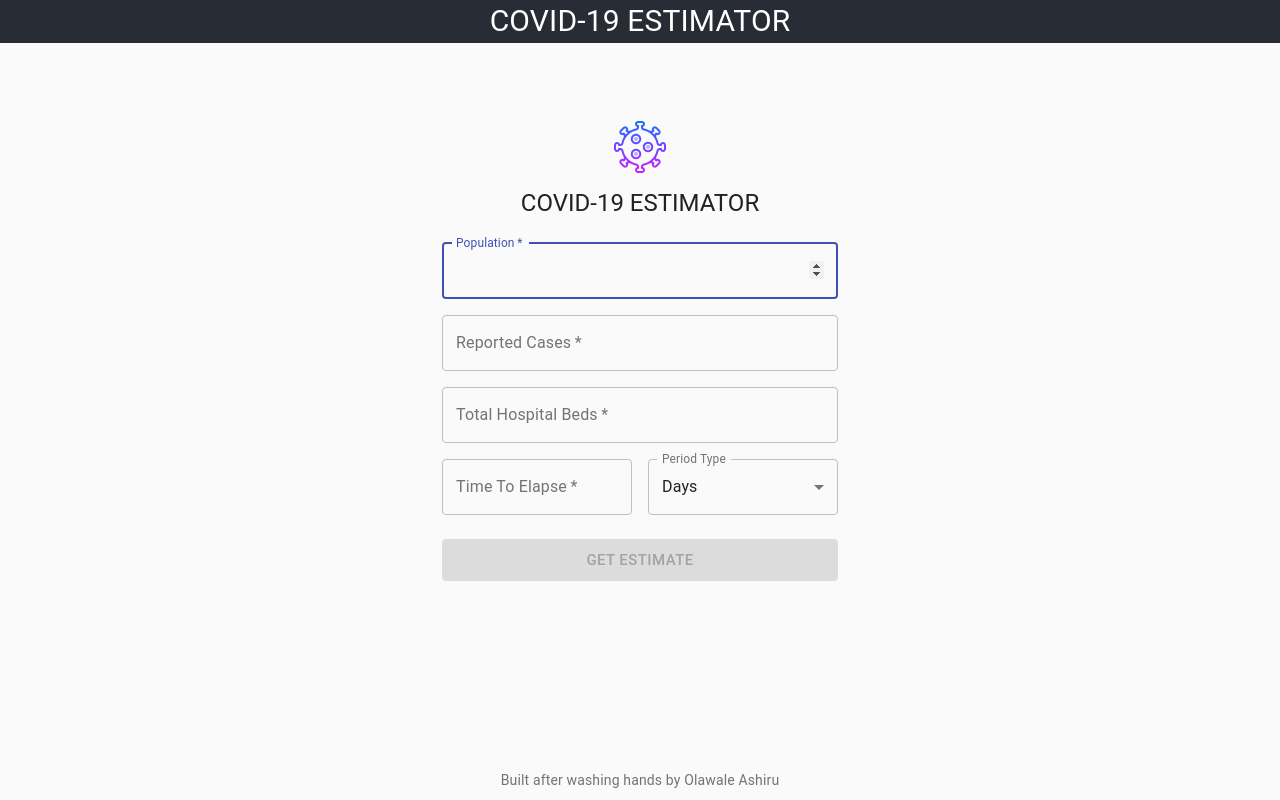
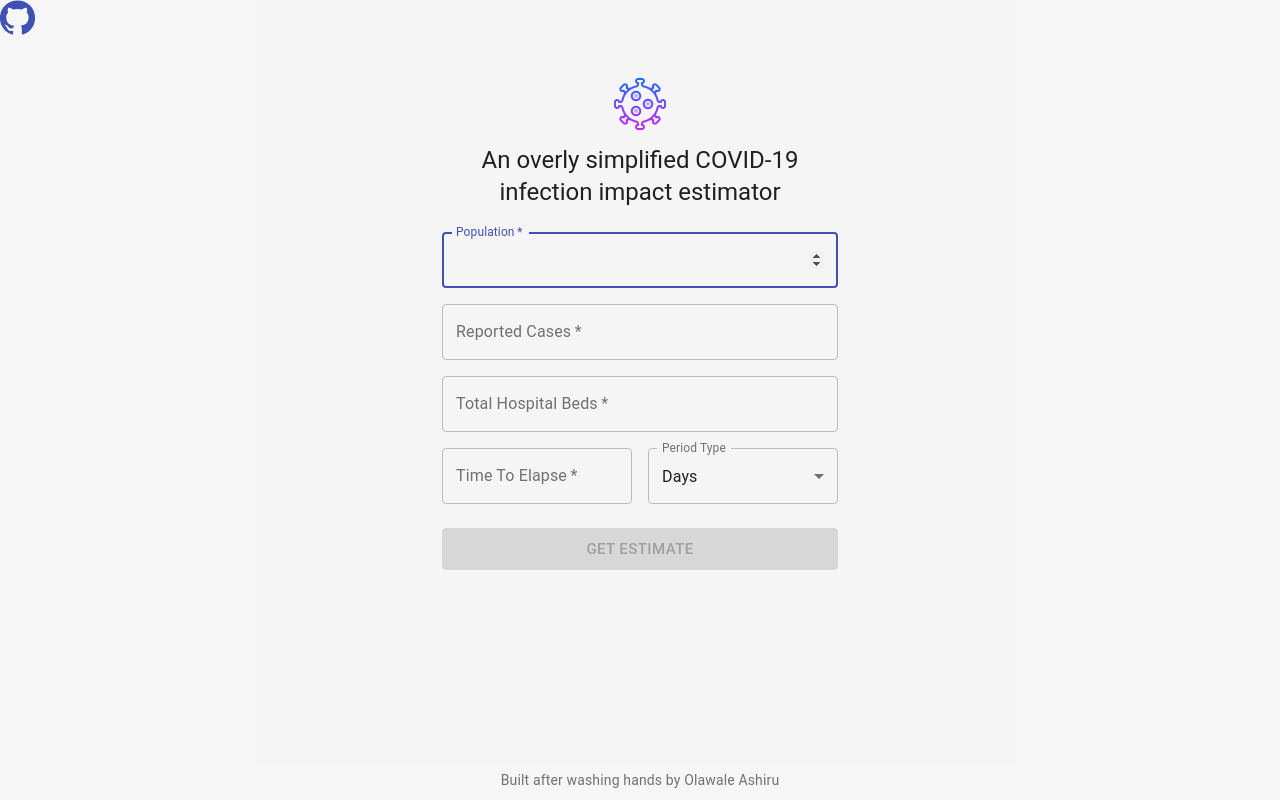
Before and after one commit to wale-bant/covid19-estimator-UI, a React (Create React App) app: page / in a window 1280 px wide. Built offline with nearby package versions, Linux system fonts and the light colour scheme.

Commit message:
add .env file

```diff
--- a/src/App.css
+++ b/src/App.css
@@ -2,16 +2,16 @@
   overflow: hidden;
   height: 100vh;
   width: 100vw;
+  background-color: #f2f2f282;
 }
 
 .App-header {
-  background-color: #282c34;
-  display: flex;
+  /* display: flex;
   flex-direction: column;
   align-items: center;
   justify-content: center;
-  font-size: calc(14px + 2vmin);
-  color: white;
+  font-size: calc(14px + 2vmin); */
+  /* color: white; */
 }
 
 .App-footer {
@@ -20,7 +20,3 @@
   left: 0;
   right: 0;
 }
-
-.App-link {
-  color: #61dafb;
-}
--- a/src/component/Form.js
+++ b/src/component/Form.js
@@ -64,8 +64,8 @@ export default function Form() {
       <CssBaseline />
       <div className={classes.paper}>
         <img className={classes.avatar} alt="covid-19" src={logo} />
-        <Typography component="h1" variant="h5">
-          COVID-19 ESTIMATOR
+        <Typography component="h1" variant="h5" style={{ textAlign: 'center' }}>
+          An overly simplified COVID-19 infection impact estimator
         </Typography>
         <form className={classes.form} noValidate onSubmit={handleSubmit}>
           <Grid container spacing={2}>
--- a/src/component/Header.js
+++ b/src/component/Header.js
@@ -1,7 +1,24 @@
-import React from 'react';
+import React, { useState } from 'react';
+import GitHubIcon from '@material-ui/icons/GitHub';
+import Link from '@material-ui/core/Link';
+
+const style = {
+  position: 'fixed',
+  top: 0,
+};
 
 export default function Header() {
+  const [isHovered, setIsHovered] = useState(false);
   return (
-    <header className="App-header">COVID-19 ESTIMATOR</header>
+    <header className="App-header" style={style}>
+      <Link color="inherit" target="_blank" href="https://github.com/wale-bant/covid19-estimator/blob/assessment/README.md">
+        <GitHubIcon
+          fontSize="large"
+          color={isHovered ? 'primary' : ''}
+          onMouseEnter={() => setIsHovered(true)}
+          onMouseLeave={() => setIsHovered(false)}
+        />
+      </Link>
+    </header>
   );
 }
```
Also changed, not shown: 1 other file (tests, documents, lock files or other folders).
